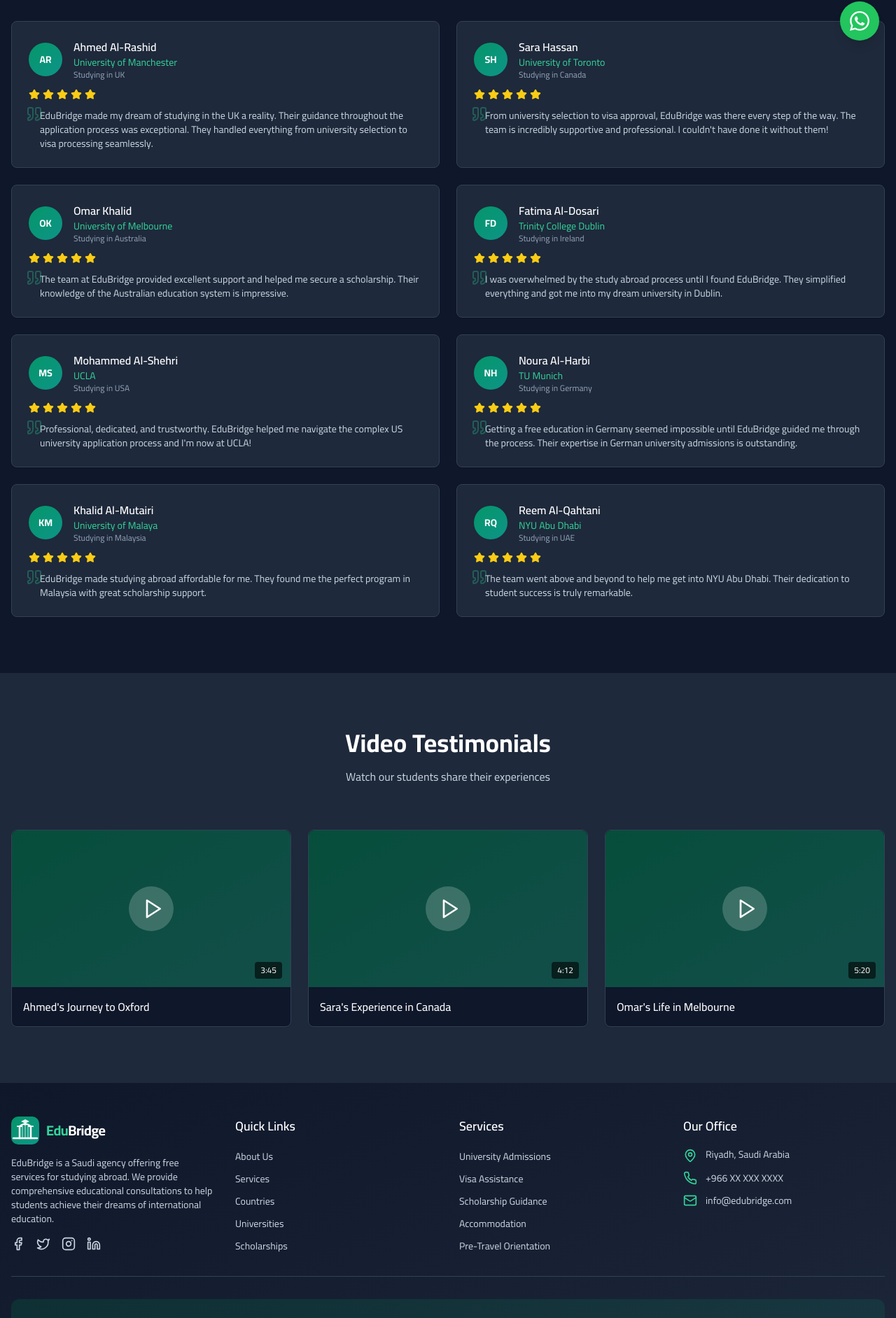
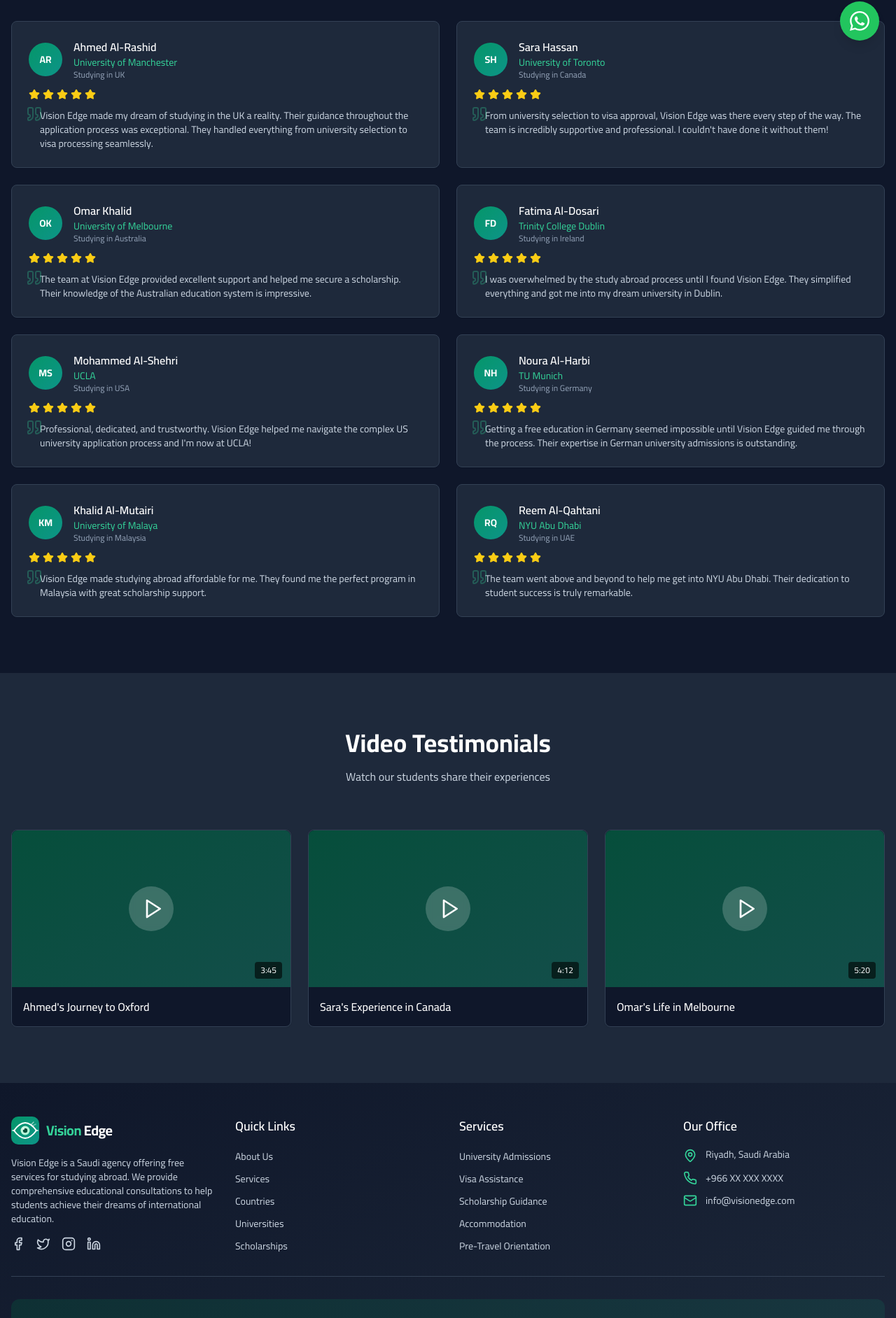
Before and after one commit to wfareed/yehia, a Next.js app: page /testimonials in a window 1280 px wide. Shown: the part 718-2602 px from the top of the page at 70% size. Built offline with nearby package versions, Linux system fonts and the light colour scheme.

Commit message:
name and logo change
changing the website logo and name

```diff
--- a/src/app/about/page.tsx
+++ b/src/app/about/page.tsx
@@ -45,7 +45,7 @@ export default function AboutPage() {
   ]
 
   const timeline = [
-    { year: "2018", title: ar ? "التأسيس" : "Founded", description: ar ? "تأسست EduBridge في الرياض، المملكة العربية السعودية." : "EduBridge was established in Riyadh, Saudi Arabia." },
+    { year: "2018", title: ar ? "التأسيس" : "Founded", description: ar ? "تأسست Vision Edge في الرياض، المملكة العربية السعودية." : "Vision Edge was established in Riyadh, Saudi Arabia." },
     { year: "2019", title: ar ? "أول 100 طالب" : "First 100 Students", description: ar ? "نجحنا في إلحاق أول 100 طالب بجامعات دولية." : "Successfully placed our first 100 students in international universities." },
     { year: "2020", title: ar ? "التوسع العالمي" : "Global Expansion", description: ar ? "توسعنا في شراكات تشمل أكثر من 10 دول عبر 5 قارات." : "Expanded partnerships to 10+ countries across 5 continents." },
     { year: "2021", title: ar ? "التحول الرقمي" : "Digital Transformation", description: ar ? "أطلقنا منصتنا الرقمية لتسهيل طلبات الطلاب." : "Launched our digital platform for seamless student applications." },
@@ -112,7 +112,7 @@ export default function AboutPage() {
                   <div className="flex justify-center mb-4">
                     <Logo size={72} showText={false} />
                   </div>
-                  <h3 className="text-2xl font-bold text-white">EduBridge</h3>
+                  <h3 className="text-2xl font-bold text-white">Vision Edge</h3>
                   <p className="text-emerald-400 mt-2">{ar ? 'جسرك نحو التعليم العالمي' : 'Your Gateway to World-Class Education'}</p>
                 </div>
               </div>
--- a/src/app/contact/page.tsx
+++ b/src/app/contact/page.tsx
@@ -152,7 +152,7 @@ export default function ContactPage() {
                       </div>
                       <div>
                         <h4 className="text-white font-semibold">{t.contact.emailLabel}</h4>
-                        <p className="text-slate-300 text-sm">info@EduBridge.com</p>
+                        <p className="text-slate-300 text-sm">info@visionedge.com</p>
                       </div>
                     </div>
 
--- a/src/app/layout.tsx
+++ b/src/app/layout.tsx
@@ -15,8 +15,8 @@ const cairo = Cairo({
 })
 
 export const metadata: Metadata = {
-  title: "EduBridge - Your Gateway to World-Class Education",
-  description: "EduBridge is a premier educational consultancy helping students achieve their dreams of studying abroad. Free consultations, university admissions, visa guidance, and full pre-travel support.",
+  title: "Vision Edge - Your Gateway to World-Class Education",
+  description: "Vision Edge is a premier educational consultancy helping students achieve their dreams of studying abroad. Free consultations, university admissions, visa guidance, and full pre-travel support.",
   keywords: ["study abroad", "scholarship", "university admission", "educational consultancy", "international education"],
 }
 
--- a/src/app/page.tsx
+++ b/src/app/page.tsx
@@ -60,19 +60,19 @@ export default function Home() {
       name: "Ahmed Al-Rashid",
       country: "Studying in UK",
       rating: 5,
-      text: "EduBridge made my dream of studying in the UK a reality. Their guidance throughout the application process was exceptional.",
+      text: "Vision Edge made my dream of studying in the UK a reality. Their guidance throughout the application process was exceptional.",
     },
     {
       name: "Sara Hassan",
       country: "Studying in Canada",
       rating: 5,
-      text: "From university selection to visa approval, EduBridge was there every step of the way. Highly recommended!",
+      text: "From university selection to visa approval, Vision Edge was there every step of the way. Highly recommended!",
     },
     {
       name: "Omar Khalid",
       country: "Studying in Australia",
       rating: 5,
-      text: "The team at EduBridge provided excellent support and helped me secure a scholarship. I couldn't have done it without them.",
+      text: "The team at Vision Edge provided excellent support and helped me secure a scholarship. I couldn't have done it without them.",
     },
   ]
 
--- a/src/app/testimonials/page.tsx
+++ b/src/app/testimonials/page.tsx
@@ -25,7 +25,7 @@ export default function TestimonialsPage() {
       country: "Studying in UK",
       university: "University of Manchester",
       rating: 5,
-      text: "EduBridge made my dream of studying in the UK a reality. Their guidance throughout the application process was exceptional. They handled everything from university selection to visa processing seamlessly.",
+      text: "Vision Edge made my dream of studying in the UK a reality. Their guidance throughout the application process was exceptional. They handled everything from university selection to visa processing seamlessly.",
       initials: "AR",
     },
     {
@@ -33,7 +33,7 @@ export default function TestimonialsPage() {
       country: "Studying in Canada",
       university: "University of Toronto",
       rating: 5,
-      text: "From university selection to visa approval, EduBridge was there every step of the way. The team is incredibly supportive and professional. I couldn't have done it without them!",
+      text: "From university selection to visa approval, Vision Edge was there every step of the way. The team is incredibly supportive and professional. I couldn't have done it without them!",
       initials: "SH",
     },
     {
@@ -41,7 +41,7 @@ export default function TestimonialsPage() {
       country: "Studying in Australia",
       university: "University of Melbourne",
       rating: 5,
-      text: "The team at EduBridge provided excellent support and helped me secure a scholarship. Their knowledge of the Australian education system is impressive.",
+      text: "The team at Vision Edge provided excellent support and helped me secure a scholarship. Their knowledge of the Australian education system is impressive.",
       initials: "OK",
     },
     {
@@ -49,7 +49,7 @@ export default function TestimonialsPage() {
       country: "Studying in Ireland",
       university: "Trinity College Dublin",
       rating: 5,
-      text: "I was overwhelmed by the study abroad process until I found EduBridge. They simplified everything and got me into my dream university in Dublin.",
+      text: "I was overwhelmed by the study abroad process until I found Vision Edge. They simplified everything and got me into my dream university in Dublin.",
       initials: "FD",
     },
     {
@@ -57,7 +57,7 @@ export default function TestimonialsPage() {
       country: "Studying in USA",
       university: "UCLA",
       rating: 5,
-      text: "Professional, dedicated, and trustworthy. EduBridge helped me navigate the complex US university application process and I'm now at UCLA!",
+      text: "Professional, dedicated, and trustworthy. Vision Edge helped me navigate the complex US university application process and I'm now at UCLA!",
       initials: "MS",
     },
     {
@@ -65,7 +65,7 @@ export default function TestimonialsPage() {
       country: "Studying in Germany",
       university: "TU Munich",
       rating: 5,
-      text: "Getting a free education in Germany seemed impossible until EduBridge guided me through the process. Their expertise in German university admissions is outstanding.",
+      text: "Getting a free education in Germany seemed impossible until Vision Edge guided me through the process. Their expertise in German university admissions is outstanding.",
       initials: "NH",
     },
     {
@@ -73,7 +73,7 @@ export default function TestimonialsPage() {
       country: "Studying in Malaysia",
       university: "University of Malaya",
       rating: 5,
-      text: "EduBridge made studying abroad affordable for me. They found me the perfect program in Malaysia with great scholarship support.",
+      text: "Vision Edge made studying abroad affordable for me. They found me the perfect program in Malaysia with great scholarship support.",
       initials: "KM",
     },
     {
--- a/src/components/footer.tsx
+++ b/src/components/footer.tsx
@@ -130,7 +130,7 @@ export default function Footer() {
               </li>
               <li className="flex items-center space-x-3">
                 <Mail className="h-5 w-5 text-emerald-400 flex-shrink-0" />
-                <span className="text-slate-300 text-sm">info@edubridge.com</span>
+                <span className="text-slate-300 text-sm">info@visionedge.com</span>
               </li>
             </ul>
           </div>
@@ -172,7 +172,7 @@ export default function Footer() {
         {/* Bottom Bar */}
         <div className="border-t border-slate-700 pt-6 flex flex-col md:flex-row justify-between items-center">
           <p className="text-slate-400 text-sm">
-            آ© {new Date().getFullYear()} EduBridge. All rights reserved.
+            © {new Date().getFullYear()} Vision Edge. All rights reserved.
           </p>
           <Button
             variant="ghost"
--- a/src/components/logo.tsx
+++ b/src/components/logo.tsx
@@ -9,56 +9,62 @@ interface LogoProps {
 export default function Logo({ size = 38, showText = true, textClassName = "" }: LogoProps) {
   return (
     <div className="flex items-center gap-2.5">
-      {/* SVG Icon — suspension bridge */}
+      {/* SVG Icon — stylised eye representing Vision + sharp geometric edge */}
       <svg
         width={size}
         height={size}
         viewBox="0 0 40 40"
         fill="none"
         xmlns="http://www.w3.org/2000/svg"
-        aria-label="EduBridge logo icon"
+        aria-label="Vision Edge logo icon"
       >
         <defs>
           <linearGradient id="bgGrad" x1="0" y1="0" x2="40" y2="40" gradientUnits="userSpaceOnUse">
             <stop stopColor="#059669" />
             <stop offset="1" stopColor="#0d9488" />
           </linearGradient>
+          <linearGradient id="irisGrad" x1="14" y1="14" x2="26" y2="26" gradientUnits="userSpaceOnUse">
+            <stop stopColor="#d1fae5" />
+            <stop offset="1" stopColor="#a7f3d0" />
+          </linearGradient>
         </defs>
 
         {/* Rounded background */}
         <rect width="40" height="40" rx="10" fill="url(#bgGrad)" />
 
-        {/* Road / deck */}
-        <line x1="3" y1="31" x2="37" y2="31" stroke="white" strokeWidth="2.5" strokeLinecap="round" />
+        {/* Outer eye / almond shape */}
+        <path
+          d="M4,20 Q12,9 20,9 Q28,9 36,20 Q28,31 20,31 Q12,31 4,20 Z"
+          stroke="white"
+          strokeWidth="2"
+          fill="none"
+          strokeLinejoin="round"
+        />
 
-        {/* Left tower */}
-        <line x1="12" y1="31" x2="12" y2="14" stroke="white" strokeWidth="2.5" strokeLinecap="round" />
-        {/* Left tower cap */}
-        <line x1="9" y1="14" x2="15" y2="14" stroke="white" strokeWidth="2" strokeLinecap="round" />
+        {/* Iris */}
+        <circle cx="20" cy="20" r="6.5" fill="url(#irisGrad)" />
 
-        {/* Right tower */}
-        <line x1="28" y1="31" x2="28" y2="14" stroke="white" strokeWidth="2.5" strokeLinecap="round" />
-        {/* Right tower cap */}
-        <line x1="25" y1="14" x2="31" y2="14" stroke="white" strokeWidth="2" strokeLinecap="round" />
+        {/* Pupil */}
+        <circle cx="20" cy="20" r="3.2" fill="#064e3b" />
 
-        {/* Main suspension cable (catenary arch) */}
-        <path d="M12 14 Q20 7 28 14" stroke="white" strokeWidth="1.8" fill="none" strokeLinecap="round" />
+        {/* Highlight glint */}
+        <circle cx="17.8" cy="17.8" r="1.3" fill="white" opacity="0.85" />
 
-        {/* Vertical suspender cables */}
-        <line x1="16" y1="12.2" x2="16" y2="31" stroke="rgba(255,255,255,0.65)" strokeWidth="1.2" strokeLinecap="round" />
-        <line x1="20" y1="9.5" x2="20" y2="31" stroke="rgba(255,255,255,0.65)" strokeWidth="1.2" strokeLinecap="round" />
-        <line x1="24" y1="12.2" x2="24" y2="31" stroke="rgba(255,255,255,0.65)" strokeWidth="1.2" strokeLinecap="round" />
+        {/* Left edge accent line */}
+        <line x1="2" y1="20" x2="5" y2="20" stroke="white" strokeWidth="1.8" strokeLinecap="round" opacity="0.7" />
+        {/* Right edge accent line */}
+        <line x1="35" y1="20" x2="38" y2="20" stroke="white" strokeWidth="1.8" strokeLinecap="round" opacity="0.7" />
 
-        {/* Small graduation cap above bridge (top-center) */}
-        <polygon points="20,4 26,7 20,10 14,7" fill="rgba(255,255,255,0.9)" />
-        <rect x="18" y="9.5" width="4" height="3" rx="0.5" fill="rgba(255,255,255,0.75)" />
+        {/* Top-right small spark / edge mark */}
+        <line x1="29" y1="11" x2="32" y2="8" stroke="white" strokeWidth="1.4" strokeLinecap="round" opacity="0.6" />
+        <line x1="31" y1="13" x2="35" y2="11" stroke="white" strokeWidth="1.4" strokeLinecap="round" opacity="0.4" />
       </svg>
 
       {/* Wordmark */}
       {showText && (
         <span className={`font-bold text-lg leading-none tracking-tight ${textClassName}`}>
-          <span className="text-emerald-400">Edu</span>
-          <span className="text-white">Bridge</span>
+          <span className="text-emerald-400">Vision</span>
+          <span className="text-white"> Edge</span>
         </span>
       )}
     </div>
--- a/src/lib/i18n.ts
+++ b/src/lib/i18n.ts
@@ -27,7 +27,7 @@ export const translations = {
     // About
     about: {
       whoWeAre: "Who We Are",
-      description: "EduBridge is a Saudi agency offering free services for studying abroad. We provide comprehensive educational consultations to help students achieve their dreams of international education.",
+      description: "Vision Edge is a Saudi agency offering free services for studying abroad. We provide comprehensive educational consultations to help students achieve their dreams of international education.",
       whyChooseUs: "Why Choose Us?",
       points: [
         "Free educational consultations",
@@ -122,8 +122,8 @@ export const translations = {
     // About
     about: {
       whoWeAre: "من نحن",
-      description: "EduBridge وكالة تعليمية متخصصة تقدم خدمات متكاملة للدراسة في الخارج. نقدم استشارات تعليمية شاملة لمساعدة الطلاب على تحقيق أحلامهم في التعليم الدولي.",
-      whyChooseUs: "لماذا EduBridge؟",
+      description: "Vision Edge وكالة تعليمية متخصصة تقدم خدمات متكاملة للدراسة في الخارج. نقدم استشارات تعليمية شاملة لمساعدة الطلاب على تحقيق أحلامهم في التعليم الدولي.",
+      whyChooseUs: "لماذا Vision Edge؟",
       points: [
         "استشارات تعليمية مجانية",
         "شراكات مع أفضل الجامعات حول العالم",
```
